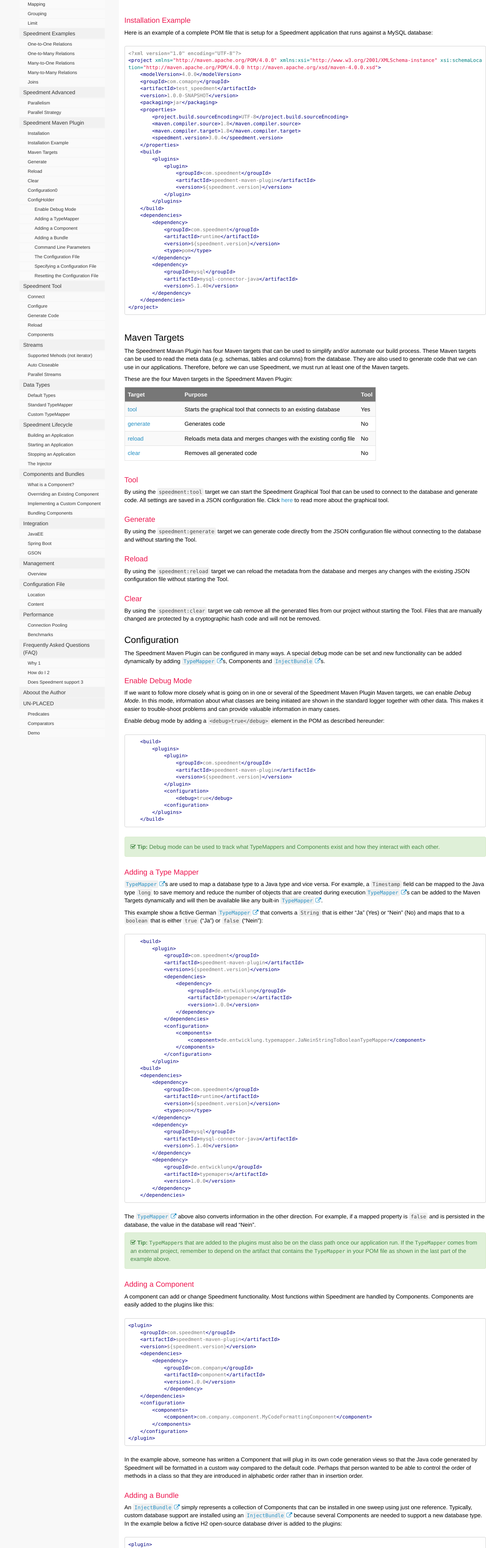
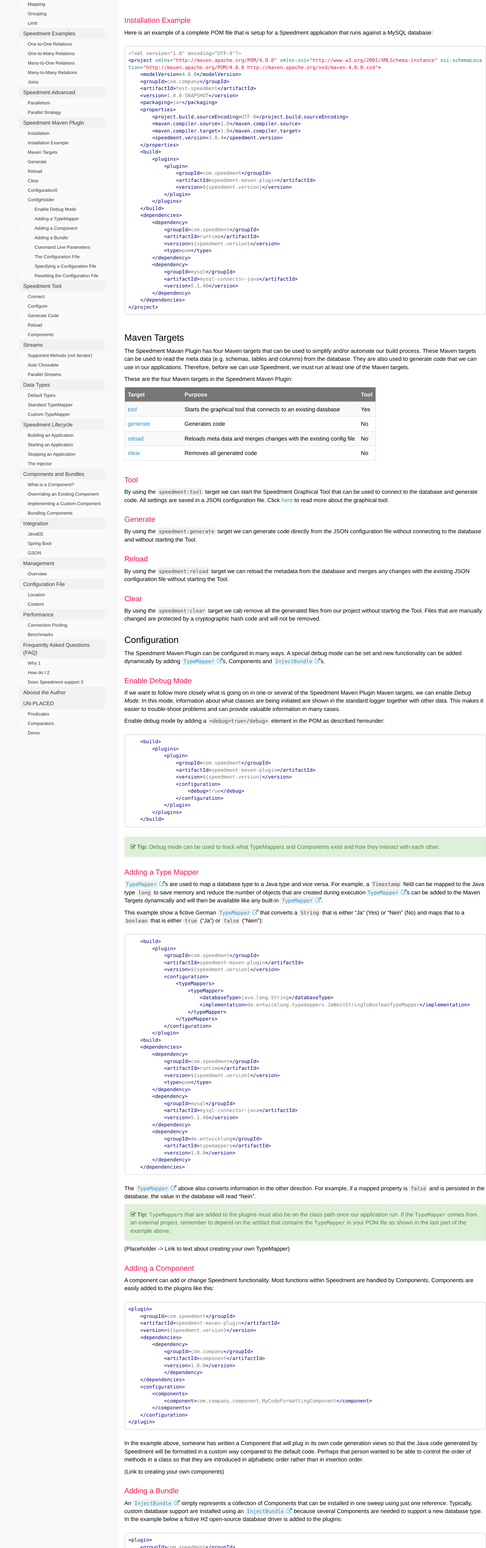
Before and after one commit to speedment/speedment-doc, a Jekyll site: the page built from pages/maven.md, in a window 1280 px wide. Shown: the part 974-5050 px from the top of the page at 38% size. Built offline with Jekyll 4.4.1, drawn with Linux system fonts in a browser that asks for light colours; nearby versions of some CDN libraries; comment, search, counter and statistics services are not loaded.

Commit message:
Update maven.md

````diff
--- a/pages/maven.md
+++ b/pages/maven.md
@@ -58,8 +58,8 @@
 <?xml version="1.0" encoding="UTF-8"?>
 <project xmlns="http://maven.apache.org/POM/4.0.0" xmlns:xsi="http://www.w3.org/2001/XMLSchema-instance" xsi:schemaLocation="http://maven.apache.org/POM/4.0.0 http://maven.apache.org/xsd/maven-4.0.0.xsd">
     <modelVersion>4.0.0</modelVersion>
-    <groupId>com.comapny</groupId>
-    <artifactId>test_speedment</artifactId>
+    <groupId>com.company</groupId>
+    <artifactId>test-speedment</artifactId>
     <version>1.0.0-SNAPSHOT</version>
     <packaging>jar</packaging>
     <properties>
@@ -127,17 +127,17 @@
 
 Enable debug mode by adding a `<debug>true</debug>` element in the POM as described hereunder:
 
-``` xml
+```xml
     <build>
         <plugins>
             <plugin>
                 <groupId>com.speedment</groupId>
                 <artifactId>speedment-maven-plugin</artifactId>
                 <version>${speedment.version}</version>
+                <configuration>
+                    <debug>true</debug>
+                </configuration>
             </plugin>
-            <configuration>
-                <debug>true</debug>
-            <configuration>
         </plugins>
     </build>
 ```
@@ -158,17 +158,13 @@
             <groupId>com.speedment</groupId>
             <artifactId>speedment-maven-plugin</artifactId>
             <version>${speedment.version}</version>
-            <dependencies>
-                <dependency>
-                    <groupId>de.entwicklung</groupId>
-                    <artifactId>typemapers</artifactId>
-                    <version>1.0.0</version>
-                </dependency>
-            </dependencies>
             <configuration>
-                <components>
-                    <component>de.entwicklung.typemapper.JaNeinStringToBooleanTypeMapper</component>
-                </components>
+                <typeMappers>
+                    <typeMapper>
+                        <databaseType>java.lang.String</databaseType>
+                        <implementation>de.entwicklung.typemappers.JaNeinStringToBooleanTypeMapper</implementation>
+                    </typeMapper>
+                </typeMappers>
             </configuration>
         </plugin>
     <build>
@@ -186,7 +182,7 @@
         </dependency>
         <dependency>
             <groupId>de.entwicklung</groupId>
-            <artifactId>typemapers</artifactId>
+            <artifactId>typemappers</artifactId>
             <version>1.0.0</version>
         </dependency>
     </dependencies>
@@ -197,6 +193,8 @@
 {% include tip.html content="
 `TypeMapper`s that are added to the plugins must also be on the class path once our application run. If the `TypeMapper` comes from an external project, remember to depend on the artifact that contains the `TypeMapper` in your POM file as shown in the last part of the example above.
 " %}
+
+(Placeholder -> Link to text about creating your own TypeMapper)
 
 ### Adding a Component
 A component can add or change Speedment functionality. Most functions within Speedment are handled by Components. Components are easily added to the plugins like this:
@@ -221,6 +219,8 @@
 </plugin>
 ```
 In the example above, someone has written a Component that will plug in its own code generation views so that the Java code generated by Speedment will be formatted in a custom way compared to the default code. Perhaps that person wanted to be able to control the order of methods in a class so that they are introduced in alphabetic order rather than in insertion order.
+
+(Link to creating your own components)
 
 ### Adding a Bundle
 An {{site.data.javadoc.InjectBundle}} simply represents a collection of Components that can be installed in one sweep using just one reference. Typically, custom database support are installed using an {{site.data.javadoc.InjectBundle}} because several Components are needed to support a new database type. In the example below a fictive H2 open-source database driver is added to the plugins:
@@ -247,29 +247,7 @@
     </configuration>
 </plugin>
 ```
-## Speedment Enterprise
-Speedment Enterprise is configured the same way except that we have to use different group and artifact ids. Here is an example of a Speedment Enterprise plugin definition:
-
-``` xml
-<plugin>
-    <groupId>com.speedment.enterprise</groupId>
-    <artifactId>speedment-enterprise-maven-plugin</artifactId>
-    <version>${speedment.enterprise.version}</version>
-    <executions>
-        <execution>
-            <id>Generate code for Oracle</id>
-            <goals>
-                <goal>generate</goal>
-            </goals>
-        </execution>
-    </executions>
-</plugin>
-```
-{% include note.html content="
-{speedment.enterprise.version} is different from {speedment.version}. Always use the recommended {speedment.enterprise.version}
-" %}
-
-The Speedment Enterprise Maven Plugin works the same way as the Speedment Maven Plugin but the plugins come with more Components and Bundles pre-installed.
+(Link to creating your own bundles)
 
 ## Automated Maven Builds
 Automated builds can save time and enables continues integration on our projects. We can instruct Maven to generate code for us automatically on each build by attaching our plugin to certain goals like this:
@@ -290,6 +268,40 @@
 </plugin>
 ```
 Now, all Speedment code will be generated automatically for us upon re-build.
+
+## Speedment Enterprise
+Speedment Enterprise is configured the same way except that we have to use different group and artifact ids. Here is an example of a Speedment Enterprise plugin definition:
+
+``` xml
+<plugin>
+    <groupId>com.speedment.enterprise</groupId>
+    <artifactId>speedment-enterprise-maven-plugin</artifactId>
+    <version>${speedment.enterprise.version}</version>
+    <configuration>
+        <parameters>
+            <parameter>
+                <name>licenseKey</name>
+                <value>${speedment.licenseKey}</value>
+            </parameter>
+        </parameters>
+    </configuration>
+    <executions>
+        <execution>
+            <id>Generate code for Oracle</id>
+            <goals>
+                <goal>generate</goal>
+            </goals>
+        </execution>
+    </executions>
+</plugin>
+```
+{% include note.html content="
+{speedment.enterprise.version} is different from {speedment.version}. Always use the recommended {speedment.enterprise.version}. Also note that a `${speedment.licenseKey}` is nescessary to use the plugin.
+" %}
+
+The Speedment Enterprise Maven Plugin works the same way as the Speedment Maven Plugin but the plugins come with more Components and Bundles pre-installed.
+
+(Link to request trial)
 
 ## Command Line Parameters
 When running the maven targets, we can set a number of command line parameters to configure the plugins. The following command line parameters are available:
````
